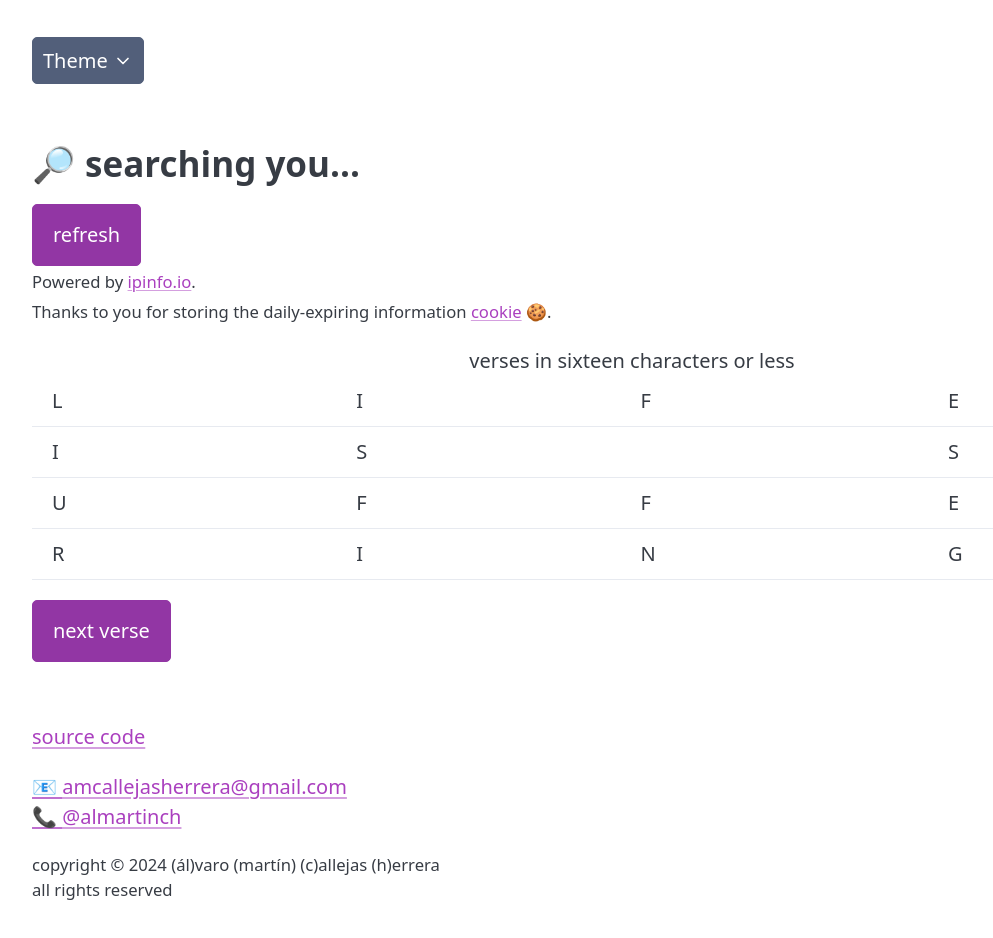
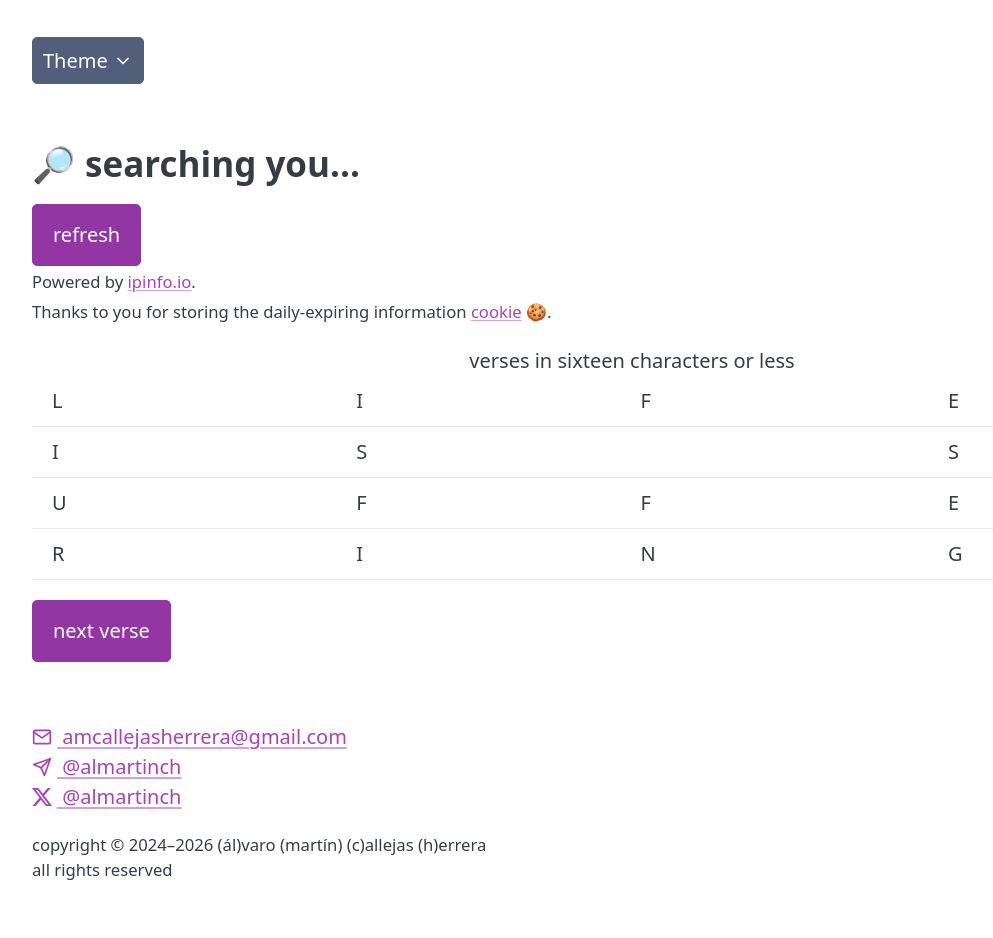
Before and after one commit to almartinch/almartinch.github.io, a plain HTML site: page index.html in a window 1280 px wide. Shown: the part 104-1042 px from the top of the page, without its empty margins (8-1001 px from the left). Drawn offline with Linux system fonts and the light colour scheme; no server answers.

Commit message:
feat(footer): add x contact, icons and dynamic copyright year
- Add an X (twitter) link and switch telegram to https://t.me so both
  open the app when installed and fall back to the web otherwise.
- Replace the emoji ::before markers with inline SVG icons (email,
  telegram, x) sized via width/height attributes and .contact-icon.
- Render the copyright as "2024–<current year>" from js/script.js,
  keeping "2024" as the static fallback.
- Remove the "source code" link from the footer.

Co-Authored-By: Claude Opus 5.5 <noreply@anthropic.com>

```diff
--- a/css/custom-style.css
+++ b/css/custom-style.css
@@ -8,10 +8,9 @@
     transition: opacity 300ms cubic-bezier(0.55, 0.085, 0.68, 0.53);
 }
 
-a[href^='mailto']::before {
-    content: '📧 ';
+.contact-icon {
+    width: 1em;
+    height: 1em;
+    vertical-align: -0.125em;
+    margin-right: 0.25em;
 }
-
-a[href^='tg']::before {
-    content: '📞 ';
-}
--- a/index.html
+++ b/index.html
@@ -108,13 +108,22 @@
         </main>
 
         <footer class="container">
-            <p><a href="https://github.com/almartinch/almartinch.github.io">source code</a></p>
             <address>
-                <a href="mailto:amcallejasherrera@gmail.com">amcallejasherrera@gmail.com</a><br />
-                <a href="tg:almartinch">@almartinch</a>
+                <a href="mailto:amcallejasherrera@gmail.com">
+                    <svg class="contact-icon" width="1em" height="1em" viewBox="0 0 24 24" fill="none" stroke="currentColor" stroke-width="2" stroke-linecap="round" stroke-linejoin="round" aria-hidden="true"><rect x="2" y="4" width="20" height="16" rx="2" /><polyline points="22,6 12,13 2,6" /></svg>
+                    amcallejasherrera@gmail.com
+                </a><br />
+                <a href="https://t.me/almartinch" target="_blank" rel="noopener">
+                    <svg class="contact-icon" width="1em" height="1em" viewBox="0 0 24 24" fill="none" stroke="currentColor" stroke-width="2" stroke-linecap="round" stroke-linejoin="round" aria-hidden="true"><line x1="22" y1="2" x2="11" y2="13" /><polygon points="22 2 15 22 11 13 2 9 22 2" /></svg>
+                    @almartinch
+                </a><br />
+                <a href="https://x.com/almartinch" target="_blank" rel="noopener">
+                    <svg class="contact-icon" width="1em" height="1em" viewBox="0 0 24 24" fill="currentColor" aria-hidden="true"><path d="M18.901 1.153h3.68l-8.04 9.19L24 22.846h-7.406l-5.8-7.584-6.638 7.584H.474l8.6-9.83L0 1.154h7.594l5.243 6.932ZM17.61 20.644h2.039L6.486 3.24H4.298Z" /></svg>
+                    @almartinch
+                </a>
             </address>
             <small>
-                <p>copyright © 2024 (ál)varo (martín) (c)allejas (h)errera<br />all rights reserved</p>
+                <p>copyright © <span class="copyright-years">2024</span> (ál)varo (martín) (c)allejas (h)errera<br />all rights reserved</p>
             </small>
         </footer>
 
--- a/js/script.js
+++ b/js/script.js
@@ -111,7 +111,18 @@ async function displayUserInformation(reset = false) {
     buttonElement.disabled = false;
 }
 
+// Footer
+const COPYRIGHT_START_YEAR = 2024;
+function renderCopyrightYears() {
+    const element = document.querySelector(".copyright-years");
+    const currentYear = new Date().getFullYear();
+    element.textContent = currentYear > COPYRIGHT_START_YEAR
+        ? `${COPYRIGHT_START_YEAR}–${currentYear}`
+        : `${COPYRIGHT_START_YEAR}`;
+}
+
 document.addEventListener("DOMContentLoaded", async () => {
+    renderCopyrightYears();
     await displayUserInformation();
     console.log('almartin.ch run ✅');
 })
```
